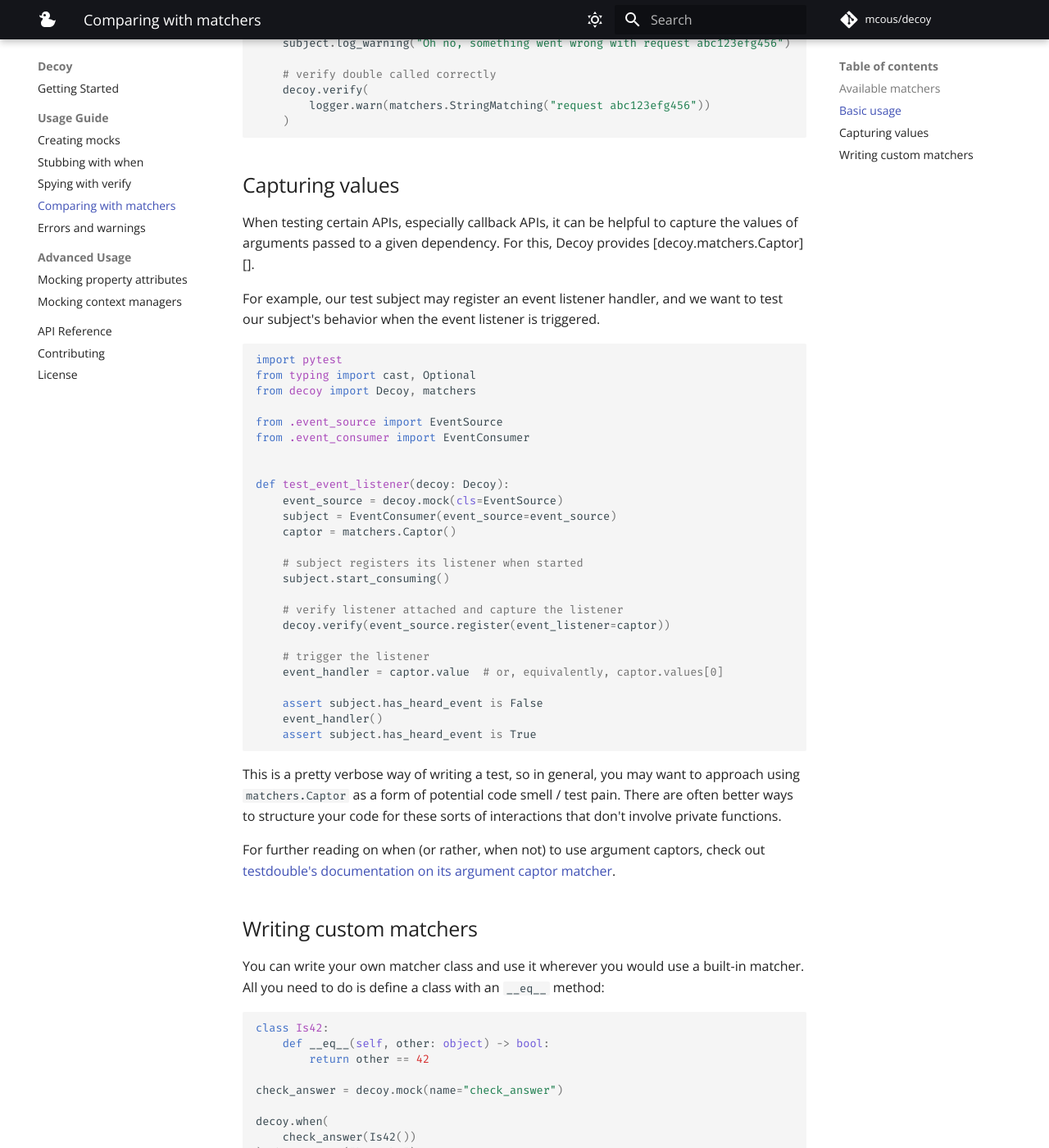
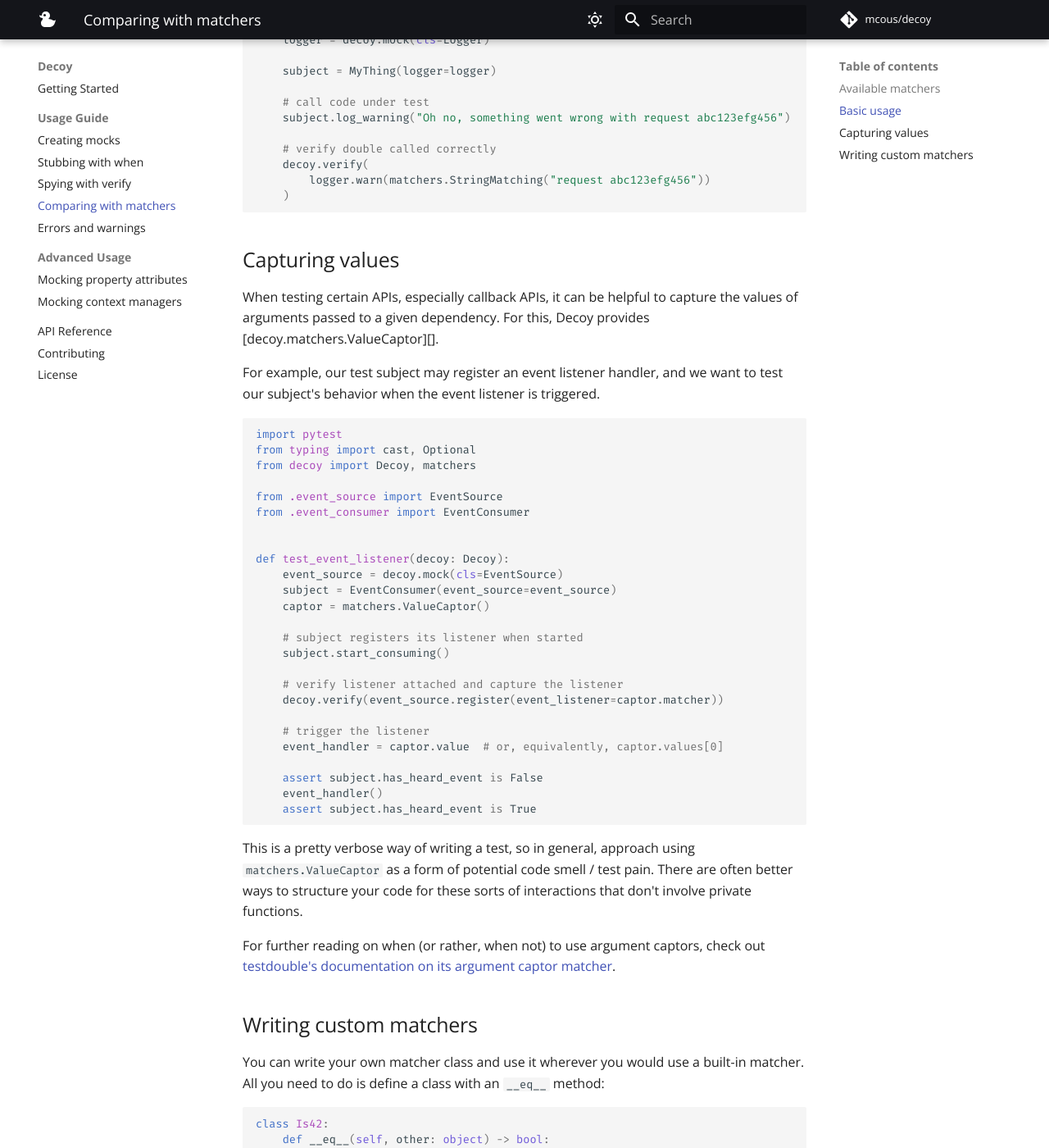
Before and after one commit to mcous/decoy, an MkDocs documentation site: the page built from docs/usage/matchers.md, in a window 1280 px wide and 1400 px high, scrolled down 1239 px. Shown: the whole window at 82% size. Built offline with MkDocs 1.6.1 and Material for MkDocs 9.7.7, drawn with Linux system fonts in a browser that asks for light colours; comment, search, counter and statistics services are not loaded; some of the changed text lies outside the part shown.

Commit message:
feat(matchers): add strictly-typed ValueCaptor (#270)
Co-authored-by: Michael Cousins <michael@cousins.io>

````diff
--- a/docs/usage/matchers.md
+++ b/docs/usage/matchers.md
@@ -9,13 +9,15 @@ Decoy includes the [decoy.matchers][] module, which is a set of Python classes w
 | Matcher                           | Description                                          |
 | --------------------------------- | ---------------------------------------------------- |
 | [decoy.matchers.Anything][]       | Matches any value that isn't `None`                  |
+| [decoy.matchers.AnythingOrNone][] | Matches any value including `None`                   |
 | [decoy.matchers.DictMatching][]   | Matches a `dict` based on some of its values         |
+| [decoy.matchers.ListMatching][]   | Matches a `list` based on some of its values         |
 | [decoy.matchers.ErrorMatching][]  | Matches an `Exception` based on its type and message |
 | [decoy.matchers.HasAttributes][]  | Matches an object based on its attributes            |
 | [decoy.matchers.IsA][]            | Matches using `isinstance`                           |
 | [decoy.matchers.IsNot][]          | Matches anything that isn't a given value            |
 | [decoy.matchers.StringMatching][] | Matches a string against a regular expression        |
-| [decoy.matchers.Captor][]         | Captures the comparison value (see below)            |
+| [decoy.matchers.ValueCaptor][]    | Captures the comparison value (see below)            |
 
 ## Basic usage
 
@@ -45,7 +47,7 @@ def test_log_warning(decoy: Decoy):
 
 ## Capturing values
 
-When testing certain APIs, especially callback APIs, it can be helpful to capture the values of arguments passed to a given dependency. For this, Decoy provides [decoy.matchers.Captor][].
+When testing certain APIs, especially callback APIs, it can be helpful to capture the values of arguments passed to a given dependency. For this, Decoy provides [decoy.matchers.ValueCaptor][].
 
 For example, our test subject may register an event listener handler, and we want to test our subject's behavior when the event listener is triggered.
 
@@ -61,13 +63,13 @@ from .event_consumer import EventConsumer
 def test_event_listener(decoy: Decoy):
     event_source = decoy.mock(cls=EventSource)
     subject = EventConsumer(event_source=event_source)
-    captor = matchers.Captor()
+    captor = matchers.ValueCaptor()
 
     # subject registers its listener when started
     subject.start_consuming()
 
     # verify listener attached and capture the listener
-    decoy.verify(event_source.register(event_listener=captor))
+    decoy.verify(event_source.register(event_listener=captor.matcher))
 
     # trigger the listener
     event_handler = captor.value  # or, equivalently, captor.values[0]
@@ -77,7 +79,7 @@ def test_event_listener(decoy: Decoy):
     assert subject.has_heard_event is True
 ```
 
-This is a pretty verbose way of writing a test, so in general, you may want to approach using `matchers.Captor` as a form of potential code smell / test pain. There are often better ways to structure your code for these sorts of interactions that don't involve private functions.
+This is a pretty verbose way of writing a test, so in general, approach using `matchers.ValueCaptor` as a form of potential code smell / test pain. There are often better ways to structure your code for these sorts of interactions that don't involve private functions.
 
 For further reading on when (or rather, when not) to use argument captors, check out [testdouble's documentation on its argument captor matcher](https://github.com/testdouble/testdouble.js/blob/main/docs/6-verifying-invocations.md#tdmatcherscaptor).
 
````
Also changed, not shown: 3 other files.
